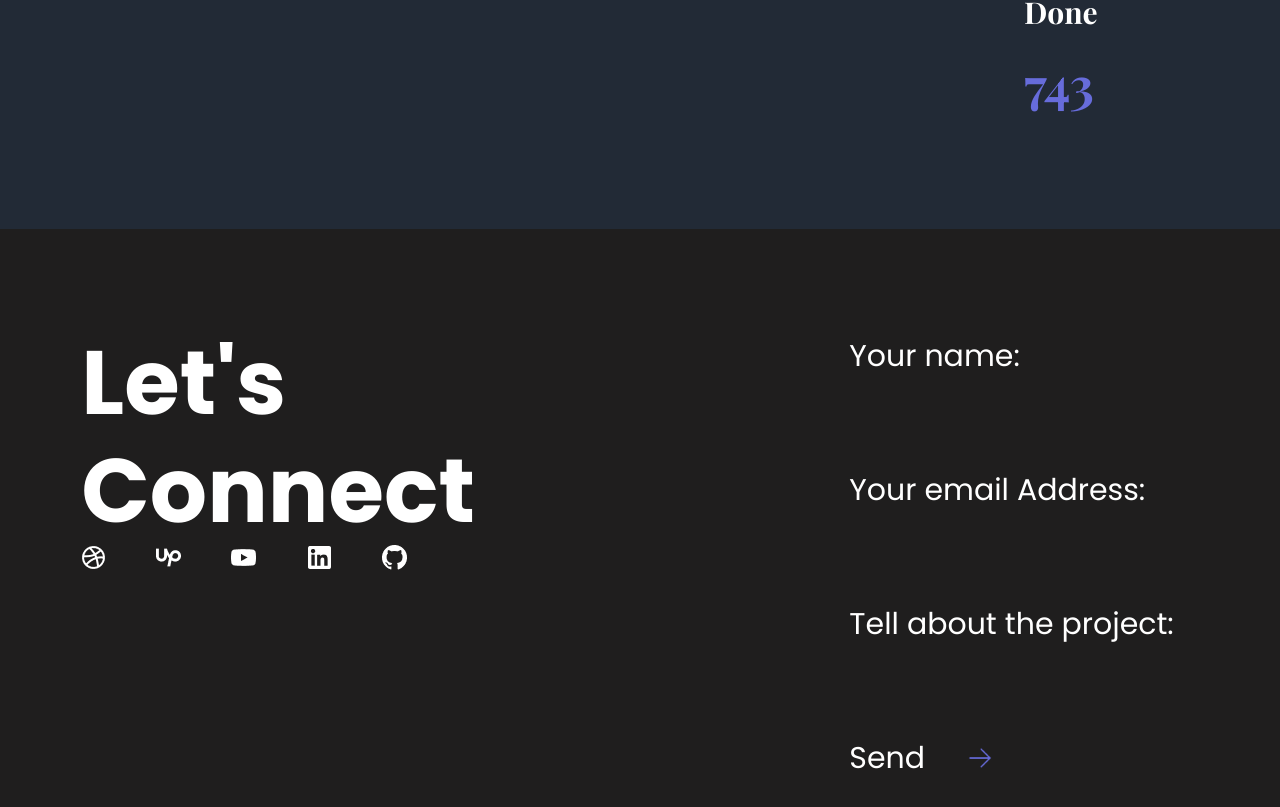
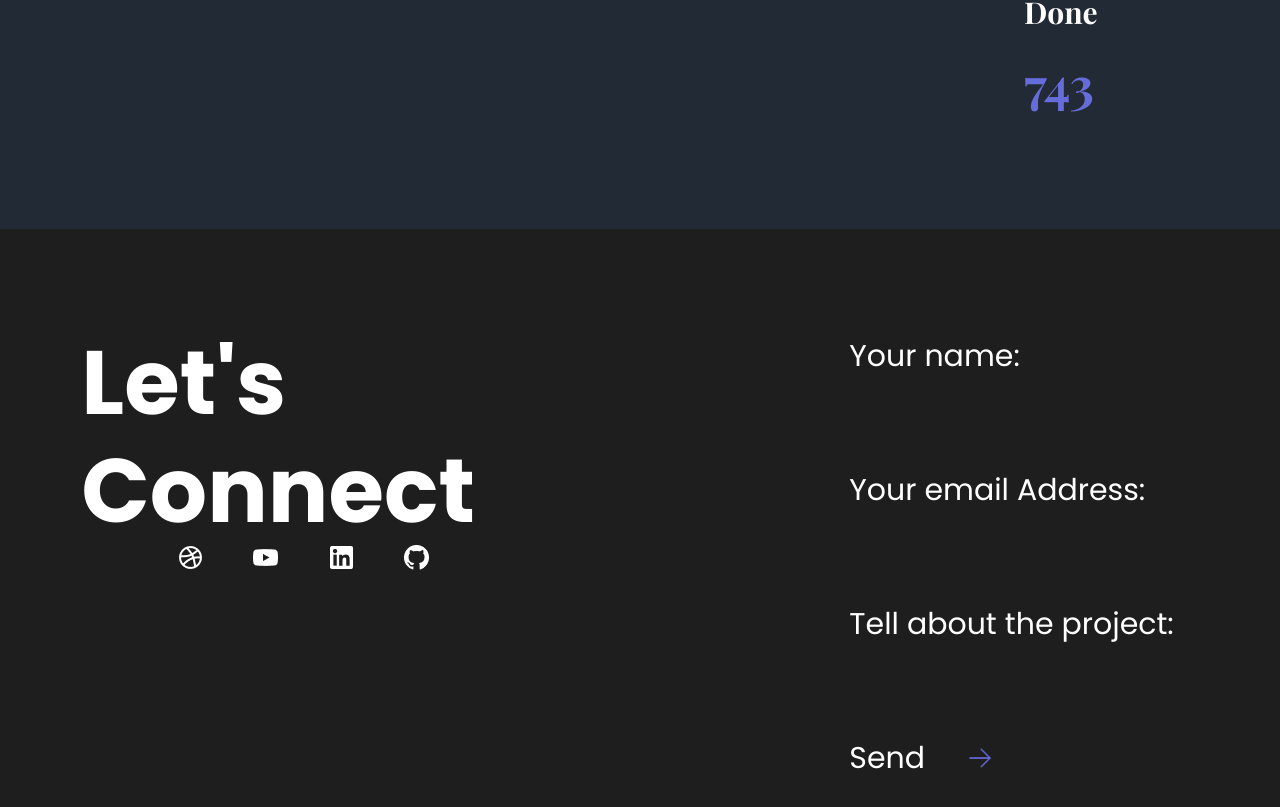
Before and after one commit to dzarrorn/PersonalPortfolio1_html-sass, a plain HTML site: page index.html in a window 1280 px wide. Shown: the part 2076-2883 px from the top of the page. Drawn offline with nearby package versions, Linux system fonts and the light colour scheme; a web font is replaced by a local one.

Commit message:
update lagi

```diff
--- a/index.html
+++ b/index.html
@@ -172,16 +172,15 @@
         <div class="row jc-between">
           <div class="col5 spacebottom5-xs">
             <h1 class="size9 ta-center-xs">Let's Connect</h1>
-            <div class="row">
+            <div class="row jc-center">
               <img src="img/dribble.png" alt="" class="spaceright5" />
-              <img src="img/upwork2.png" alt="" class="spaceright5" />
               <img src="img/youtube.png" alt="" class="spaceright5" />
               <img src="img/linkedin.png" alt="" class="spaceright5" />
               <img src="img/github.png" alt="" />
             </div>
           </div>
           <div class="col3"></div>
-          <div class="col4 size3">
+          <div class="col4 size3 col12-md spacetop4-md">
             <p>Your name:</p>
             <p class="spacer8">Your email Address:</p>
             <p>Tell about the project:</p>
```
